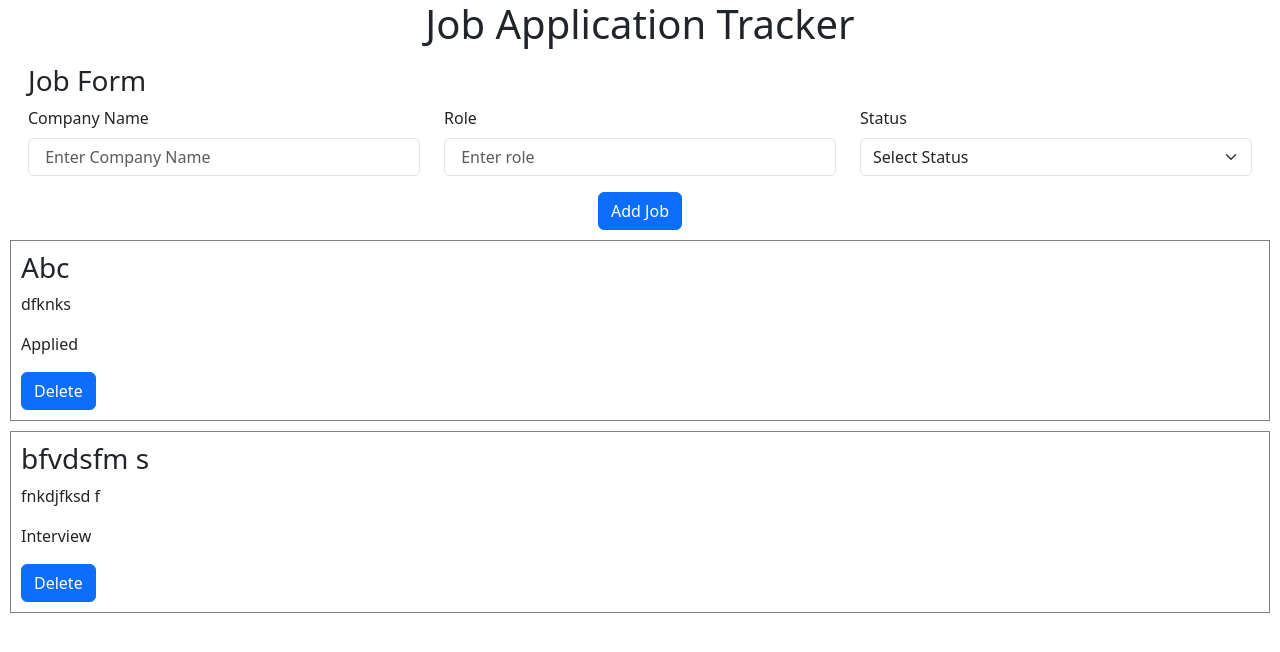
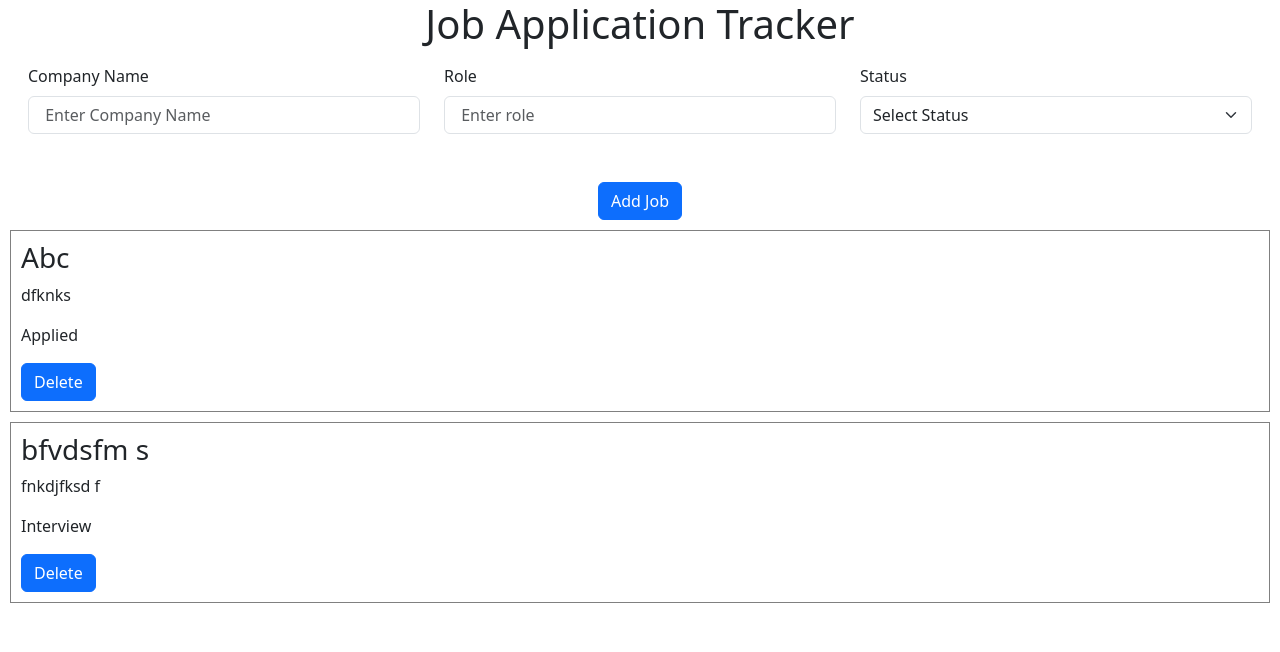
Before and after one commit to Tina1903/ApplicationTracker, a React (Create React App) app: page / in a window 1280 px wide. Shown: the top 652 px of the page. Built offline with nearby package versions, Linux system fonts and the light colour scheme; data requests are answered from the project's data file.

Commit message:
Update JobForm.jsx

```diff
--- a/src/Components/JobForm.jsx
+++ b/src/Components/JobForm.jsx
@@ -16,8 +16,7 @@ const JobForm = ({ addJob }) => {
   };
   return (
     <>
-      <Row style={{ margin: "1rem" }}>
-        <h3>Job Form</h3>
+      <Row style={{ margin: "1rem", marginBottom: "3rem" }}>
         <Col xs={4}>
           <Form.Group>
             <Form.Label>Company Name</Form.Label>
```
